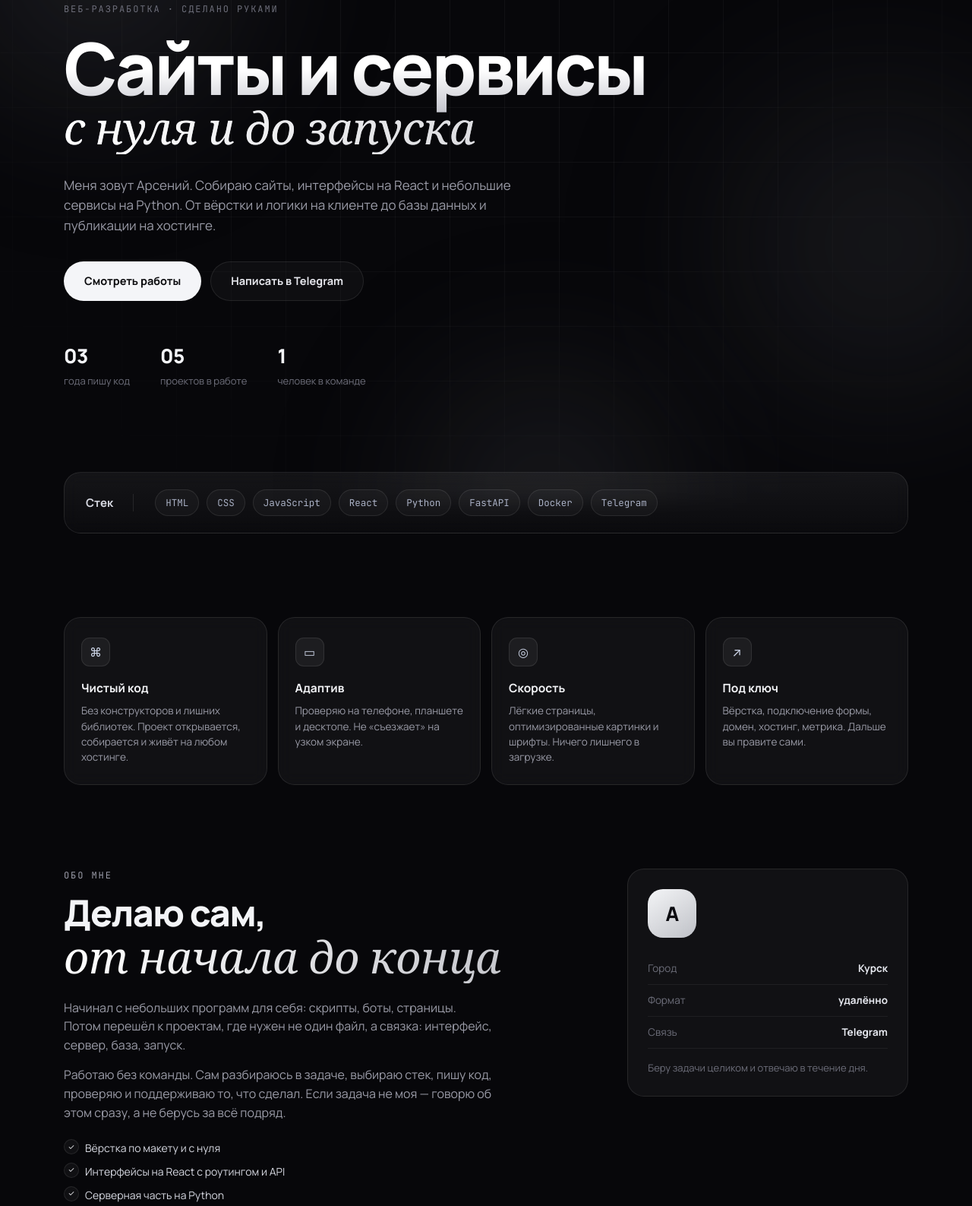
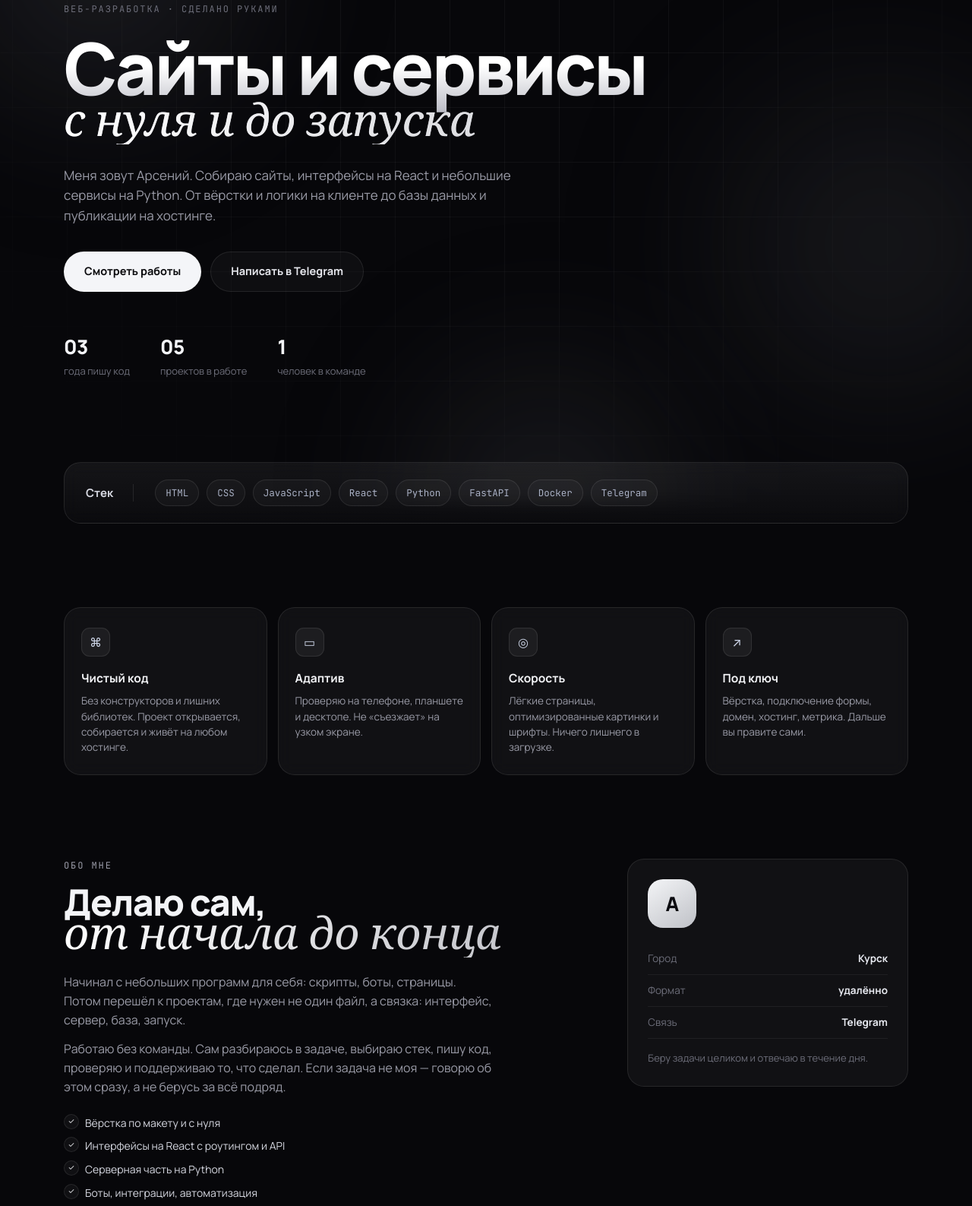
Before and after one commit to ARGAMEPRO/portfolio, a plain HTML site: page index.html in a window 1280 px wide. Shown: the part 139-1726 px from the top of the page at 76% size. Drawn offline with nearby package versions, Linux system fonts and the light colour scheme.

Commit message:
Плотнее связка заголовка и каллиграфической строки

```diff
--- a/css/style.css
+++ b/css/style.css
@@ -77,9 +77,12 @@ h1{
   background:linear-gradient(180deg,#ffffff 30%,#8d8f9e 100%);
   -webkit-background-clip:text;background-clip:text;color:transparent;
 }
+h1 .hand{margin-top:-4px}
+h2 .hand{margin-top:-9px}
+
 .hand{
   display:block;font-family:'Cormorant Garamond',Georgia,serif;font-style:italic;font-weight:500;
-  font-size:clamp(34px,4.8vw,58px);line-height:1.05;letter-spacing:0;
+  font-size:clamp(34px,4.8vw,58px);line-height:1.0;letter-spacing:0;
   background:linear-gradient(90deg,#ffffff,#b9bac1);
   -webkit-background-clip:text;background-clip:text;color:transparent;
   margin-top:6px;
@@ -135,7 +138,7 @@ h1{
 /* ---------- about ---------- */
 .about{display:grid;grid-template-columns:1.55fr .8fr;gap:26px;align-items:start}
 .about h2,.works h2,.contact h2{
-  font-size:clamp(30px,4vw,48px);font-weight:800;letter-spacing:-.03em;line-height:1.06;margin-bottom:20px;
+  font-size:clamp(30px,4vw,48px);font-weight:800;letter-spacing:-.03em;line-height:1.0;margin-bottom:20px;
 }
 .about-text > p{color:var(--muted);margin-bottom:14px;max-width:58ch}
 .check{display:grid;gap:9px;margin-top:24px}
```
